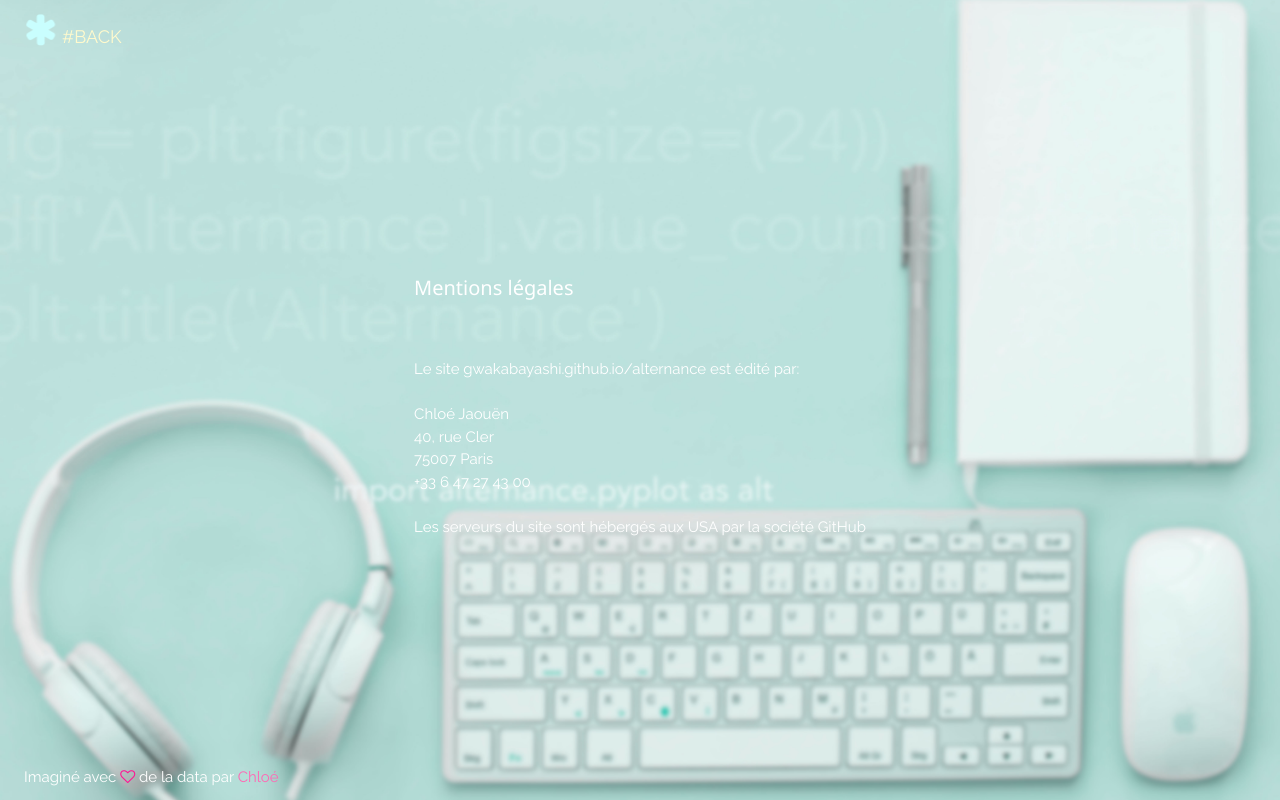
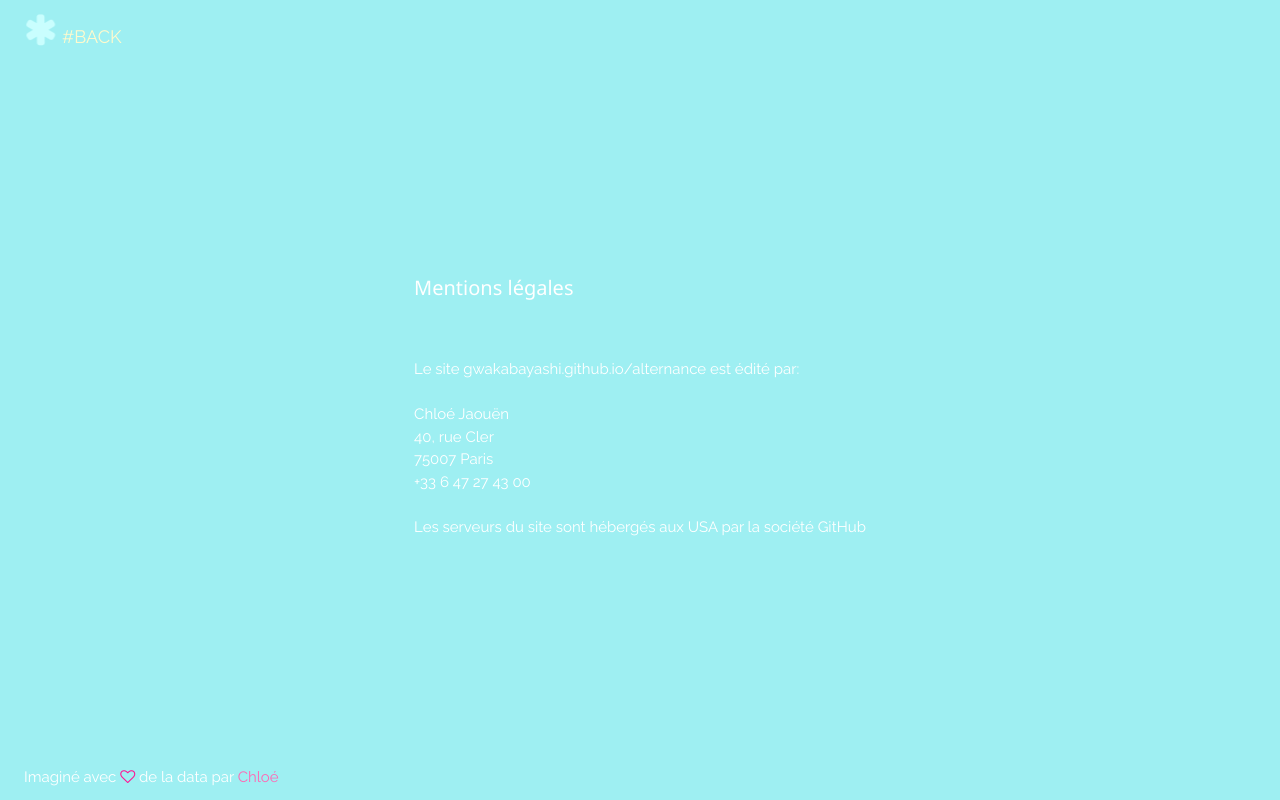
Before and after one commit to GWakabayashi/alternance, a plain HTML site: page info.html in a window 1280 px wide. Drawn offline with nearby package versions, Linux system fonts and the light colour scheme.

Commit message:
Updated info file background

```diff
--- a/info.html
+++ b/info.html
@@ -14,7 +14,8 @@
 body,h1 {font-family: "Raleway", sans-serif}
 body, html {height: 100%}
 .bgimg {
-    background-image: url('images/flou-buro2.jpg');
+    /*background-image: url('images/flou-buro2.jpg');*/
+    background-color: #9EEFF2;
     min-height: 100%;
     background-position: center;
     background-size: cover;
```
